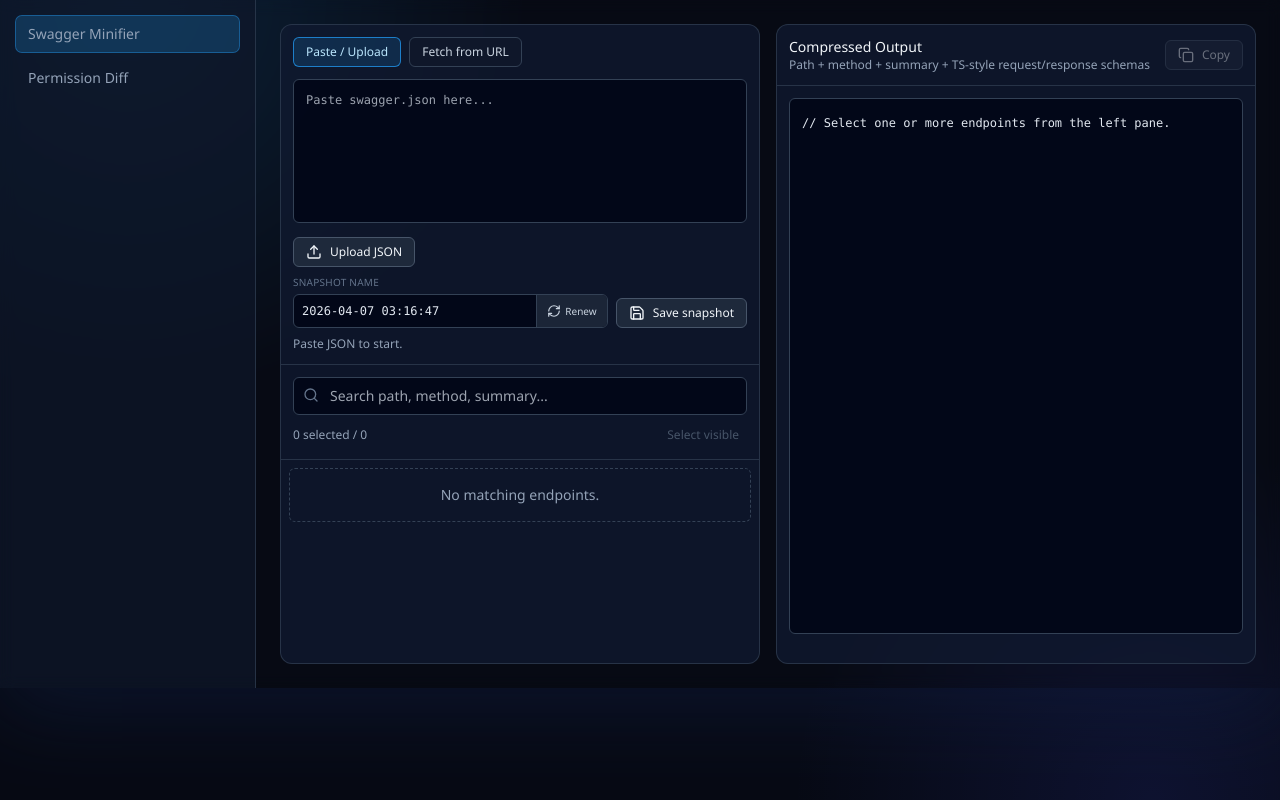
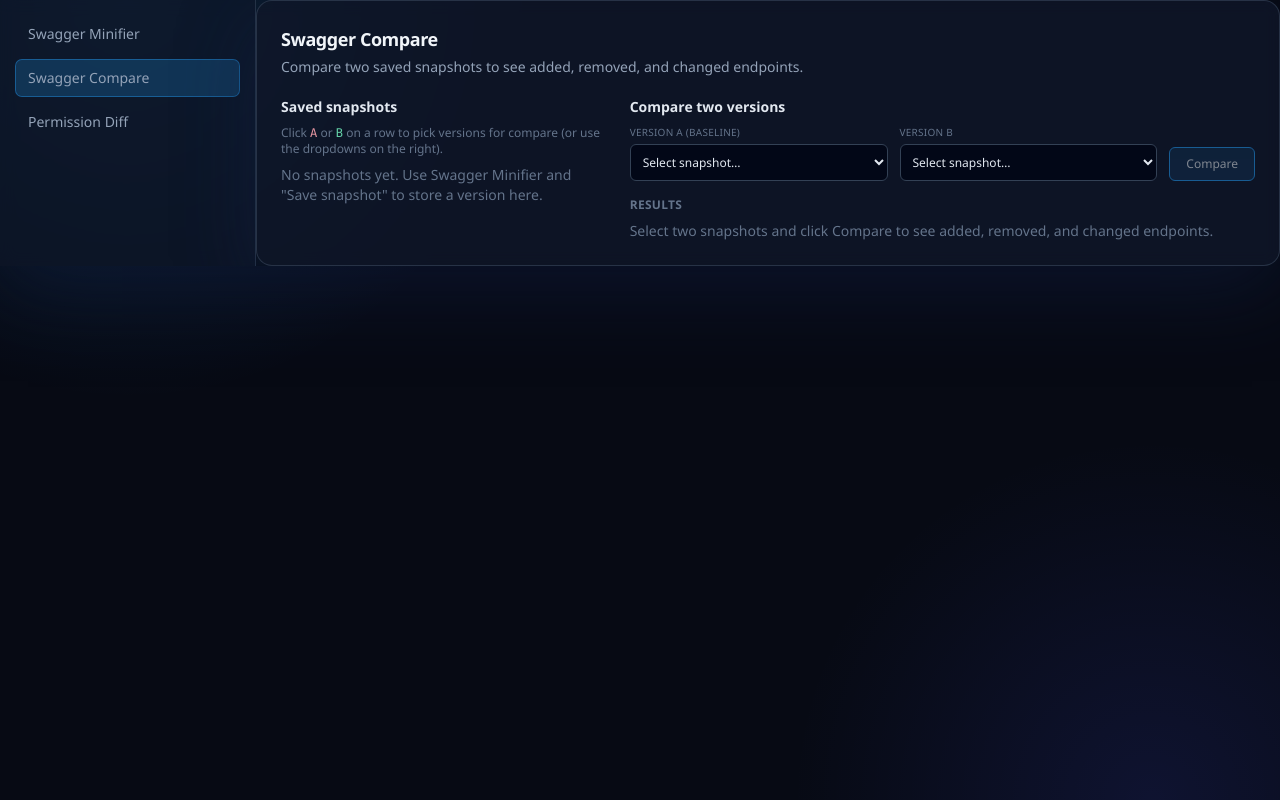
Before and after one commit to susuwatari15/ponie-tools, a React (Vite) app: page /swagger-compare in a window 1280 px wide. Before the commit this address led to /. Built offline with nearby package versions, Linux system fonts and the light colour scheme.

Commit message:
feat: add Swagger Compare feature with routing and UI integration

```diff
--- a/src/App.tsx
+++ b/src/App.tsx
@@ -1,6 +1,7 @@
 import { Navigate, Route, Routes } from "react-router-dom";
 import { AppLayout } from "./components/AppLayout";
 import { PermissionDiffPlaceholder } from "./components/PermissionDiffPlaceholder";
+import { SwaggerCompareWorkspace } from "./components/SwaggerCompareWorkspace";
 import { SwaggerWorkspace } from "./components/SwaggerWorkspace";
 
 const App = () => {
@@ -8,6 +9,7 @@
 		<Routes>
 			<Route element={<AppLayout />}>
 				<Route index element={<SwaggerWorkspace />} />
+				<Route path="swagger-compare" element={<SwaggerCompareWorkspace />} />
 				<Route path="permission-diff" element={<PermissionDiffPlaceholder />} />
 				<Route path="*" element={<Navigate to="/" replace />} />
 			</Route>
--- a/src/components/AppLayout.tsx
+++ b/src/components/AppLayout.tsx
@@ -19,6 +19,9 @@
 						<NavLink to="/" end className={navClassName}>
 							Swagger Minifier
 						</NavLink>
+						<NavLink to="/swagger-compare" className={navClassName}>
+							Swagger Compare
+						</NavLink>
 						<NavLink to="/permission-diff" className={navClassName}>
 							Permission Diff
 						</NavLink>
@@ -30,6 +33,9 @@
 						<nav className="flex flex-col gap-2 p-4" aria-label="Main">
 							<NavLink to="/" end className={navClassName}>
 								Swagger Minifier
+							</NavLink>
+							<NavLink to="/swagger-compare" className={navClassName}>
+								Swagger Compare
 							</NavLink>
 							<NavLink to="/permission-diff" className={navClassName}>
 								Permission Diff
--- /dev/null
+++ b/src/components/SwaggerCompareWorkspace.tsx
@@ -0,0 +1,44 @@
+import type { FC } from "react";
+import { useCallback, useEffect, useState } from "react";
+import { useNavigate } from "react-router-dom";
+import { SwaggerComparePanel } from "./swagger-compare/SwaggerComparePanel";
+import type { SavedSnapshot } from "../utils/swaggerSavedSnapshotsStorage";
+import { listSnapshots } from "../utils/swaggerSavedSnapshotsStorage";
+import { writeRawJsonToStorage } from "../utils/swaggerRawJsonStorage";
+
+export const SwaggerCompareWorkspace: FC = () => {
+	const navigate = useNavigate();
+	const [snapshots, setSnapshots] = useState<SavedSnapshot[]>([]);
+
+	const refreshSnapshots = useCallback(() => {
+		setSnapshots(listSnapshots());
+	}, []);
+
+	useEffect(() => {
+		refreshSnapshots();
+	}, [refreshSnapshots]);
+
+	const handleLoadSnapshot = (rawJson: string) => {
+		writeRawJsonToStorage(rawJson);
+	};
+
+	return (
+		<div className="w-full overflow-hidden rounded-2xl border border-slate-700/70 bg-slate-900/80 p-4 text-slate-100 shadow-glow backdrop-blur lg:p-6">
+			<div className="mb-5">
+				<h1 className="text-lg font-semibold tracking-tight text-slate-100">
+					Swagger Compare
+				</h1>
+				<p className="mt-1 text-sm text-slate-400">
+					Compare two saved snapshots to see added, removed, and changed endpoints.
+				</p>
+			</div>
+
+			<SwaggerComparePanel
+				snapshots={snapshots}
+				onSnapshotsChange={refreshSnapshots}
+				onLoadSnapshot={handleLoadSnapshot}
+				onSwitchToMinifier={() => navigate("/")}
+			/>
+		</div>
+	);
+};
--- a/src/components/swagger-compare/SwaggerSnapshotList.tsx
+++ b/src/components/swagger-compare/SwaggerSnapshotList.tsx
@@ -27,7 +27,7 @@
 	if (snapshots.length === 0) {
 		return (
 			<p className="text-sm text-slate-500">
-				No snapshots yet. Use the Minifier tab and &quot;Save snapshot&quot; to store a version
+				No snapshots yet. Use Swagger Minifier and &quot;Save snapshot&quot; to store a version
 				here.
 			</p>
 		);
```
